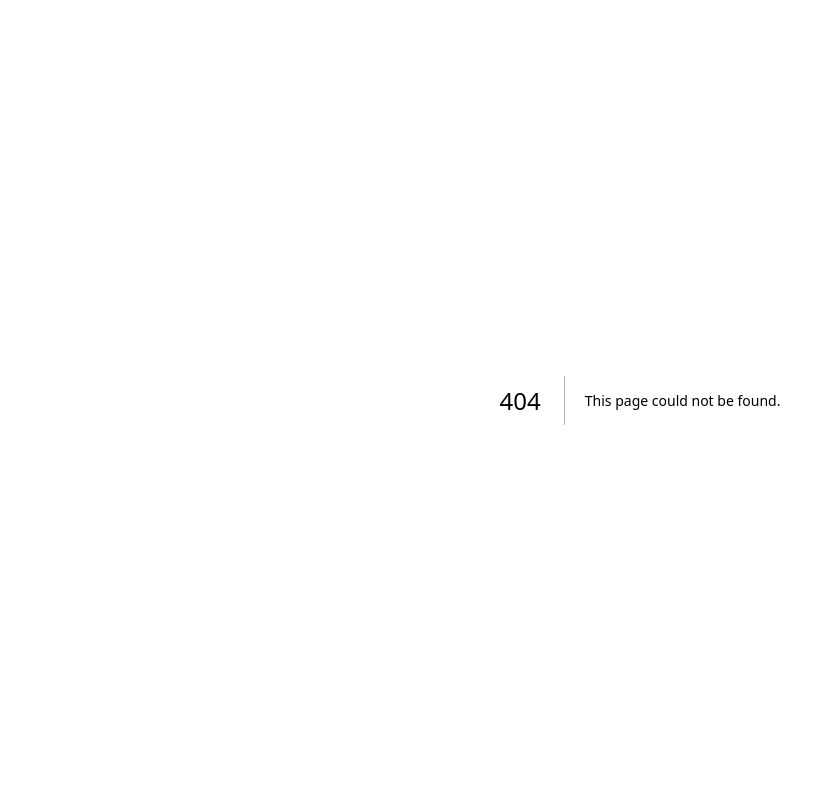
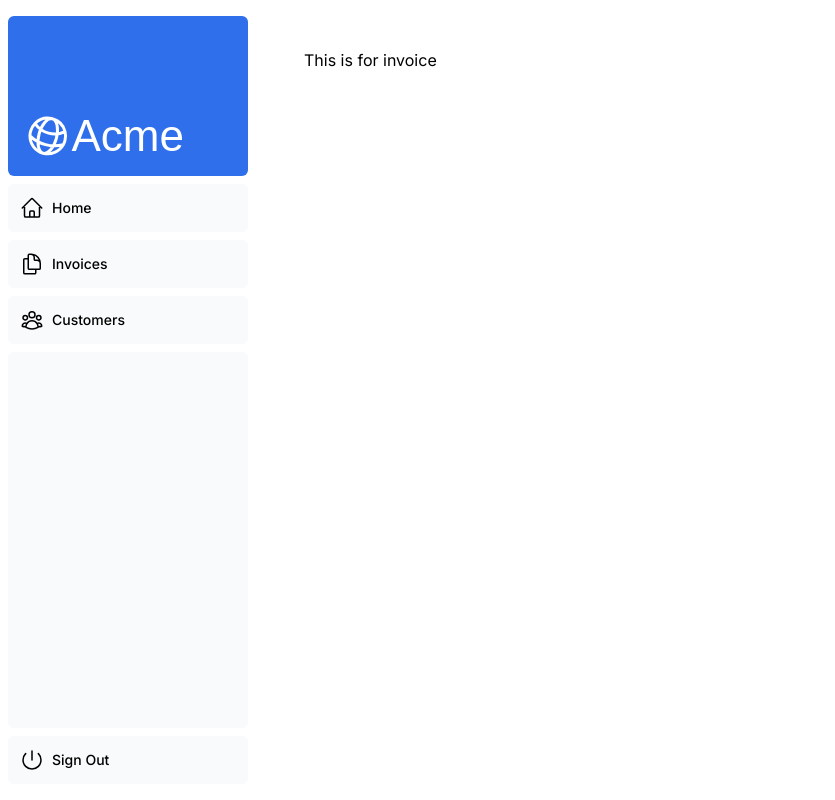
Before and after one commit to theolodocoder/nextjs-learn, a Next.js app: page /dashboard/invoices in a window 1280 px wide. Before the commit this address had no page. Shown: the whole page, without its empty margins (0-835 px from the left). Built offline with nearby package versions, Linux system fonts and the light colour scheme; a web font is replaced by a local one.

Commit message:
ch04 layout and nested routing

```diff
--- /dev/null
+++ b/app/dashboard/customers/page.tsx
@@ -0,0 +1,5 @@
+export default function Page(){
+  return(
+    <p>This is for customers dashbaord</p>
+  )
+}
--- /dev/null
+++ b/app/dashboard/invoices/page.tsx
@@ -0,0 +1,5 @@
+export default function Page(){
+  return(
+    <p>This is for invoice</p>
+  )
+}
--- /dev/null
+++ b/app/dashboard/layout.tsx
@@ -0,0 +1,15 @@
+import SideNav from "@/app/ui/dashboard/sidenav"
+
+interface LayoutProps{
+  children:React.ReactNode
+}
+export default function Layout({children}:LayoutProps){
+  return(
+    <div className="flex h-screen flex-col md:flex-row md:overflow-hidden">
+      <div className="w-full flex-none md:w-64">
+        <SideNav />
+      </div>
+      <div className="flex-grow p-6 md:overflow-y-auto md:p-12">{children}</div>
+    </div>
+  )
+}
--- /dev/null
+++ b/app/dashboard/page.tsx
@@ -0,0 +1,5 @@
+export default function Page(){
+  return(
+    <p>This is for dashboard</p>
+  )
+}
```
